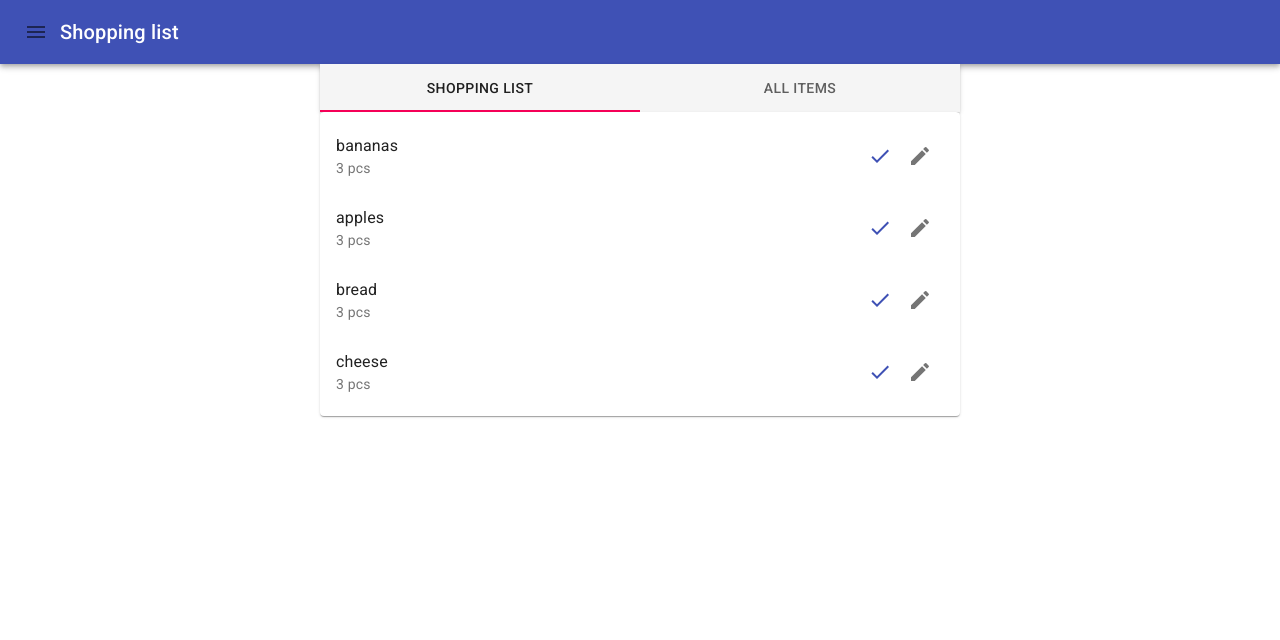
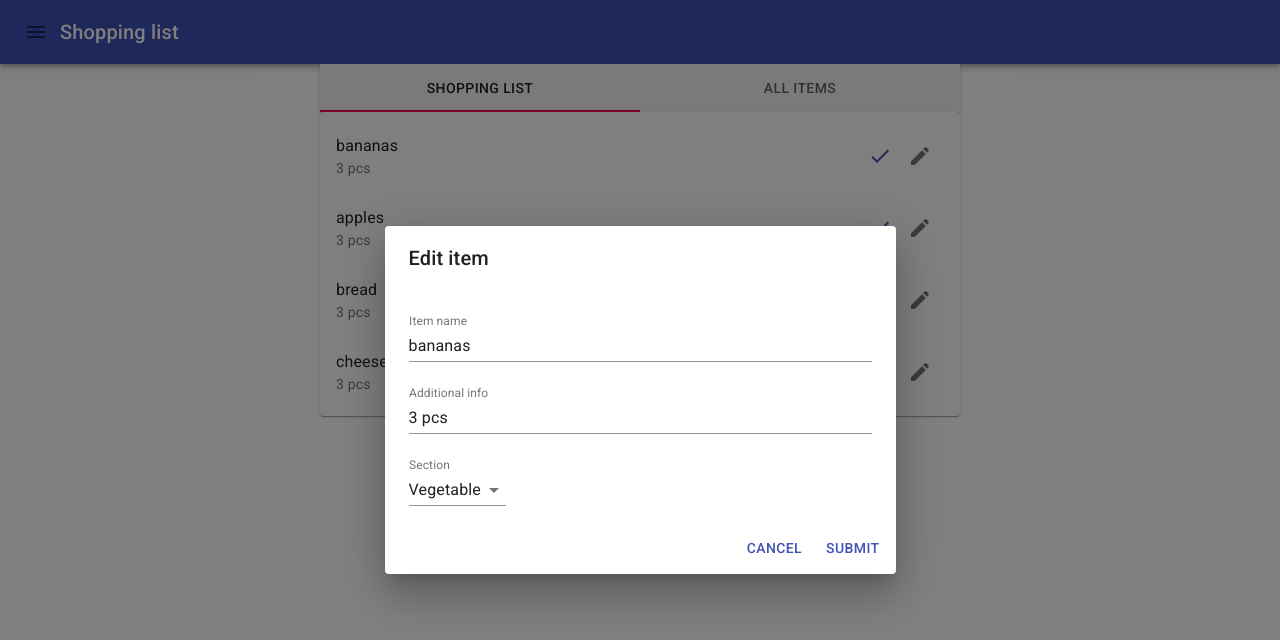
Before and after one commit to henrikvi/shopping-list, a React (Create React App) app in the folder react-ui/: page / in a window 1280 px wide. Both pictures are taken after a click on the button 920 px from the left and 156 px from the top of the page. Shown: the top 640 px of the page. Built offline with nearby package versions, Linux system fonts and the light colour scheme.

Commit message:
feat: edit main list items in dialog

```diff
--- a/react-ui/src/components/MainList.js
+++ b/react-ui/src/components/MainList.js
@@ -3,16 +3,114 @@ import { List } from '@material-ui/core'
 import ShoppingListItem from './ShoppingListItem'
 import handleToggle from '../utils/list'
 
+
+// Dialog dependencies
+import Button from '@material-ui/core/Button'
+import TextField from '@material-ui/core/TextField'
+import Dialog from '@material-ui/core/Dialog'
+import DialogActions from '@material-ui/core/DialogActions'
+import DialogContent from '@material-ui/core/DialogContent'
+import DialogTitle from '@material-ui/core/DialogTitle'
+
+// Select dependencies
+import InputLabel from '@material-ui/core/InputLabel'
+import Select from '@material-ui/core/Select'
+import FormControl from '@material-ui/core/FormControl'
+
+
 const MainList = ({ listItems, setListItems }) => {
 
+    // Dialog
+    const [dialogOpen, setDialogOpen] = React.useState(false)
+
+    const handleClick = ({ id, name, additionalInfo, section }) => () => {
+        setDialogOpen(true)
+        setItemId(id)
+        setItemName(name)
+        setAdditionalInfo(additionalInfo)
+        setSection(section)
+    }
+
+    const handleSubmit = () => {
+        setDialogOpen(false)
+        const newItem = {
+            'id': itemId,
+            'name': itemName,
+            'additionalInfo': additionalInfo,
+            'section': section,
+            'checked': false
+        }
+        setListItems(listItems.map(item => item.id !== itemId ? item : newItem))
+    }
+
+    // Form
+
+    const [itemId, setItemId] = React.useState('')
+    const [itemName, setItemName] = React.useState('')
+    const [additionalInfo, setAdditionalInfo] = React.useState('')
+    const [section, setSection] = React.useState('')
+
+    const handleChange = (setState) => (event) => {
+        setState(event.target.value)
+    }
+
     return (
+        <>
             <List>
                 {
                     listItems
                         .filter(item => !item.checked)
-                    .map(item => <ShoppingListItem key={item.id} item={item} handleToggle={handleToggle(item.id, setListItems, listItems)} />)
+                        .map(item => {
+                            return (
+                                <ShoppingListItem
+                                    key={item.id}
+                                    item={item}
+                                    handleToggle={handleToggle(item.id, setListItems, listItems)}
+                                    handleClick={handleClick(item)}
+                                />
+                            )
+                        })
                 }
             </List>
+
+            <Dialog open={dialogOpen} onClose={() => setDialogOpen(false)}>
+                <DialogTitle id="form-dialog-title">Edit item</DialogTitle>
+                <DialogContent>
+                    <TextField
+                        value={itemName}
+                        onChange={handleChange(setItemName)}
+                        label="Item name"
+                        fullWidth
+                        margin="normal"
+                    />
+                    <TextField
+                        value={additionalInfo}
+                        onChange={handleChange(setAdditionalInfo)}
+                        label="Additional info"
+                        fullWidth
+                        margin="normal"
+                    />
+                    <FormControl margin="normal">
+                    <InputLabel>Section</InputLabel>
+                        <Select native value={section} onChange={handleChange(setSection)}>
+                            <option value='' disabled />
+                            <option value='cold'>Cold</option>
+                            <option value='dry'>Dry</option>
+                            <option value='frozen'>Frozen</option>
+                            <option value='vegetable'>Vegetable</option>
+                        </Select>
+                    </FormControl>
+                </DialogContent>
+                <DialogActions>
+                    <Button onClick={() => setDialogOpen(false)} color="primary">
+                        Cancel
+                    </Button>
+                    <Button onClick={handleSubmit} color="primary">
+                        Submit
+                    </Button>
+                </DialogActions>
+            </Dialog>
+        </>
     )
 }
 
--- a/react-ui/src/components/ShoppingListItem.js
+++ b/react-ui/src/components/ShoppingListItem.js
@@ -1,8 +1,8 @@
 import React from 'react'
 import { ListItem, ListItemText, ListItemIcon, ListItemSecondaryAction } from '@material-ui/core'
 import { IconButton } from '@material-ui/core'
-import EditIcon from '@material-ui/icons/Edit';
-import CheckIcon from '@material-ui/icons/Check';
+import EditIcon from '@material-ui/icons/Edit'
+import CheckIcon from '@material-ui/icons/Check'
 import AddIcon from '@material-ui/icons/Add'
 
 
@@ -13,12 +13,12 @@ const ShoppingListItem = ({ item, handleToggle, handleClick }) => {
         <ListItem>
             <ListItemText primary={name} secondary={additionalInfo} />
             <ListItemIcon>
-                <IconButton color='primary'>
+                <IconButton color='primary' onClick={handleToggle}>
                     {checked ? <AddIcon /> : <CheckIcon />}
                 </IconButton>
             </ListItemIcon>
             <ListItemSecondaryAction>
-                <IconButton>
+                <IconButton onClick={handleClick}>
                     <EditIcon />
                 </IconButton>
             </ListItemSecondaryAction>
```
Also changed, not shown: react-ui/src/components/CheckedList.js (+0 -7 lines). Lines whose indentation alone changed are shown as unchanged.
